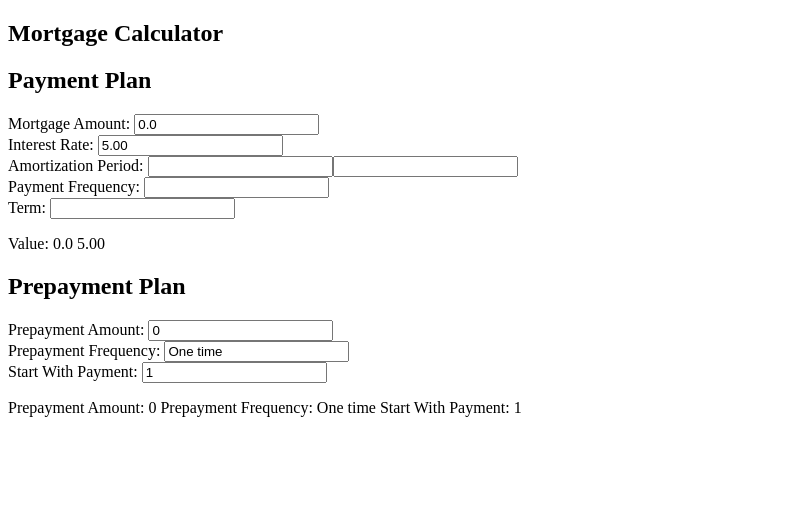
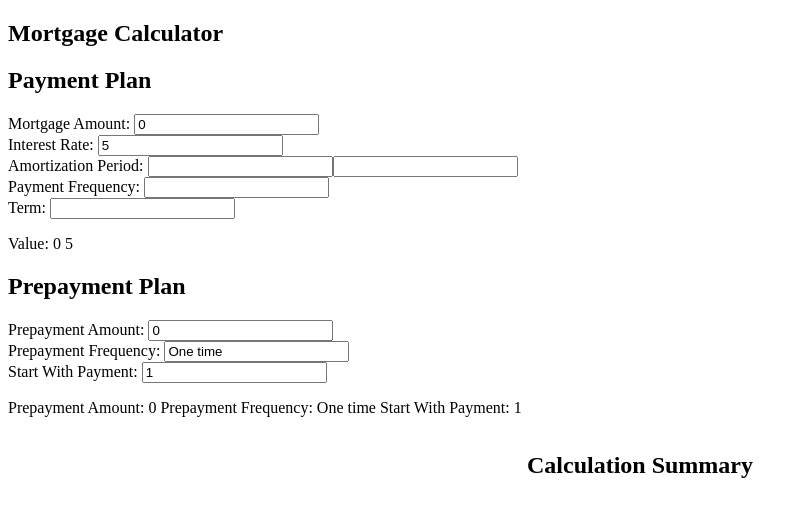
Before and after one commit to MadhaviPraveen/MortgageCalculator, an Angular app in the folder mortgage-calculator/: page / in a window 1280 px wide. Shown: the top 516 px of the page, without its empty margins (0-808 px from the left). Built offline with nearby package versions, Linux system fonts and the light colour scheme.

Commit message:
Iteration1:  Basic connections between 1. paymentPlan & mortgage service, 2. mortagage service to calculation summary

```diff
--- a/mortgage-calculator/src/app/PaymentPlan.ts
+++ b/mortgage-calculator/src/app/PaymentPlan.ts
@@ -1,7 +1,18 @@
-export interface PaymentPlan {
+export class PaymentPlan {
     mortgageAmount: number;
     interestRate: number;
-    amotizationPeriod: number;
+    amortizationYears: number;
+    amortizationMonths: number;
     paymentFrequency: number;
     term: number;
+
+    constructor(term: number, paymentFrequency: number, amortizationYears: number,
+                amortizationMonths: number, interestRate: number, mortgageAmount: number) {
+        this.term = term;
+        this.mortgageAmount = mortgageAmount;
+        this.paymentFrequency = paymentFrequency;
+        this.amortizationYears = amortizationYears;
+        this.interestRate = interestRate;
+        this.amortizationMonths = amortizationMonths;
+      }
 }
--- a/mortgage-calculator/src/app/app.component.html
+++ b/mortgage-calculator/src/app/app.component.html
@@ -1,3 +1,4 @@
 <h2>Mortgage Calculator</h2>
 <app-payment-plan></app-payment-plan>
 <app-pre-payment-plan></app-pre-payment-plan>
+<app-calculation-summary></app-calculation-summary>
--- a/mortgage-calculator/src/app/app.module.ts
+++ b/mortgage-calculator/src/app/app.module.ts
@@ -6,12 +6,14 @@ import { AppComponent } from './app.component';
 import { PaymentPlanComponent } from './payment-plan/payment-plan.component';
 import { ReactiveFormsModule } from '@angular/forms';
 import { PrePaymentPlanComponent } from './pre-payment-plan/pre-payment-plan.component';
+import { CalculationSummaryComponent } from './calculation-summary/calculation-summary.component';
 
 @NgModule({
   declarations: [
     AppComponent,
     PaymentPlanComponent,
-    PrePaymentPlanComponent
+    PrePaymentPlanComponent,
+    CalculationSummaryComponent
   ],
   imports: [
     BrowserModule,
--- /dev/null
+++ b/mortgage-calculator/src/app/calculation-summary/calculation-summary.component.css
@@ -0,0 +1,7 @@
+.title {
+  display: flex;
+  justify-content: center;
+}
+table {
+  width: 100%;
+}
--- /dev/null
+++ b/mortgage-calculator/src/app/calculation-summary/calculation-summary.component.html
@@ -0,0 +1,41 @@
+<div class = "title"><h2>Calculation Summary</h2></div>
+<div  *ngIf = "mortgageService.getCalculationSummary()" class= "summaryTable">
+<table  mat-table class="mat-elevation-z8">
+  <tr>
+    <th>Category</th>
+    <th>Term</th>
+    <th>Amortization</th>
+  </tr>
+  <tr>
+    <td>Number of Payments</td>
+    <!--TODO: remove this line replace with {{mortgageService.getCalculationSummary().numberOfPayments}}-->
+    <td>{{mortgageService.getNumberOfPayments()}}</td>
+    <td></td>
+  </tr>
+  <tr>
+    <td>Mortgage Payment</td>
+    <td></td>
+    <td></td>
+  </tr>
+  <tr>
+    <td>Prepayment</td>
+    <td></td>
+    <td></td>
+  </tr>
+  <tr>
+    <td>Principal Payments</td>
+    <td></td>
+    <td></td>
+  </tr>
+  <tr>
+    <td>Interest Payments</td>
+    <td></td>
+    <td></td>
+  </tr>
+  <tr>
+    <td>Total Cost</td>
+    <td></td>
+    <td></td>
+  </tr>
+</table>
+</div>
--- /dev/null
+++ b/mortgage-calculator/src/app/calculation-summary/calculation-summary.component.ts
@@ -0,0 +1,27 @@
+import { Component, OnInit } from '@angular/core';
+import { FormControl } from '@angular/forms';
+import { MortgageService } from '../mortgage.service';
+
+@Component({
+  selector: 'app-calculation-summary',
+  templateUrl: './calculation-summary.component.html',
+  styleUrls: ['./calculation-summary.component.css']
+})
+export class CalculationSummaryComponent implements OnInit {
+
+  numberOfPayments = new FormControl(60);
+  mortgagePayment = new FormControl(1601);
+  prePayment = new FormControl(0);
+  principalAmount = new FormControl(24714);
+  interestPayment = new FormControl(71349);
+  totalCost = new FormControl(96064);
+
+
+  mortgageService: MortgageService;
+  constructor(public service: MortgageService) {
+    this.mortgageService = service;
+   }
+
+  ngOnInit(): void {}
+
+}
--- /dev/null
+++ b/mortgage-calculator/src/app/mortgage.service.ts
@@ -0,0 +1,41 @@
+import { Injectable } from '@angular/core';
+import { CalculationSummary } from './CalculationSummary';
+import { PaymentPlan } from './PaymentPlan';
+import { PrePaymentPlan } from './PrePaymentPlan';
+
+@Injectable({
+  providedIn: 'root'
+})
+export class MortgageService {
+  paymentPlan: PaymentPlan;
+  prePaymentPlan: PrePaymentPlan;
+  calculationSummary: CalculationSummary;
+
+
+
+  getNumberOfPayments(): number{
+    if (this.paymentPlan == null || this.paymentPlan === undefined) {
+      return 0;
+    }
+
+    const term = this.paymentPlan.term;
+    const paymentFrequency = this.paymentPlan.paymentFrequency;
+    return term * paymentFrequency;
+  }
+
+  public getCalculationSummary(): CalculationSummary {
+    return this.calculationSummary;
+  }
+
+  public putPaymentPlan(paymentPlan: PaymentPlan): void {
+    this.paymentPlan = paymentPlan;
+  }
+
+  // todo: do your calculations here. This should link to the calculate button
+  public calculate(): void {
+
+  }
+
+
+  constructor() { }
+}
--- a/mortgage-calculator/src/app/payment-plan/payment-plan.component.ts
+++ b/mortgage-calculator/src/app/payment-plan/payment-plan.component.ts
@@ -1,5 +1,7 @@
+import { temporaryAllocator } from '@angular/compiler/src/render3/view/util';
 import { Component, OnInit } from '@angular/core';
 import {FormControl} from '@angular/forms';
+import { MortgageService } from '../mortgage.service';
 import {PaymentPlan} from '../PaymentPlan';
 
 @Component({
@@ -9,16 +11,26 @@ import {PaymentPlan} from '../PaymentPlan';
 })
 export class PaymentPlanComponent implements OnInit {
 
-  mortgageAmount = new FormControl('0.0');
-  interestRate = new FormControl('5.00');
-  amortizationYears = new FormControl('');
-  amortizationMonths = new FormControl('');
-  paymentFrequency = new FormControl('');
-  term = new FormControl('');
+  constructor(public service: MortgageService) {
+    this.mortgageService = service;
+  }
 
-  constructor() { }
+  mortgageAmount = new FormControl(0.0);
+  interestRate = new FormControl(5.00);
+  amortizationYears = new FormControl();
+  amortizationMonths = new FormControl();
+  paymentFrequency = new FormControl();
+  term = new FormControl();
+  mortgageService: MortgageService;
+  paymentPlan: PaymentPlan;
 
   ngOnInit(): void {
   }
 
+  // todo update the values when the calculate button is clicked
+  public updateValues(): void {
+    this.paymentPlan = new PaymentPlan(this.term.value, this.paymentFrequency.value,
+      this.amortizationYears.value, this.amortizationMonths.value, this.interestRate.value, this.mortgageAmount.value);
+    this.mortgageService.putPaymentPlan(this.paymentPlan);
+  }
 }
--- a/mortgage-calculator/src/app/pre-payment-plan/pre-payment-plan.component.ts
+++ b/mortgage-calculator/src/app/pre-payment-plan/pre-payment-plan.component.ts
@@ -1,7 +1,6 @@
 import { Component, OnInit, Input } from '@angular/core';
 import { FormControl, FormGroup } from '@angular/forms';
-import { PrePaymentPlans } from '../PrePaymentPlan';
-// import { PrePaymentPlan } from '../PrePaymentPlan';
+import { PrePaymentPlan } from '../PrePaymentPlan';
 
 @Component({
   selector: 'app-pre-payment-plan',
@@ -9,7 +8,7 @@ import { PrePaymentPlans } from '../PrePaymentPlan';
   styleUrls: ['./pre-payment-plan.component.css']
 })
 export class PrePaymentPlanComponent implements OnInit {
-  prePayment: PrePaymentPlans;
+  prePayment: PrePaymentPlan;
   @Input() prePaymentPlanForm: FormGroup;
 
   prePaymentAmount = new FormControl(0);
--- a/mortgage-calculator/src/app/prePaymentPlan.ts
+++ b/mortgage-calculator/src/app/prePaymentPlan.ts
@@ -1,4 +1,4 @@
-export interface PrePaymentPlans {
+export class PrePaymentPlan {
     prePaymentAmount: number;
     prePaymentFrequency: string;
     startWithPayment: number;
```
Also changed, not shown: mortgage-calculator/src/app/calculationSummary.ts (added, +8 -0 lines), 2 other files (tests, documents, lock files or other folders).
